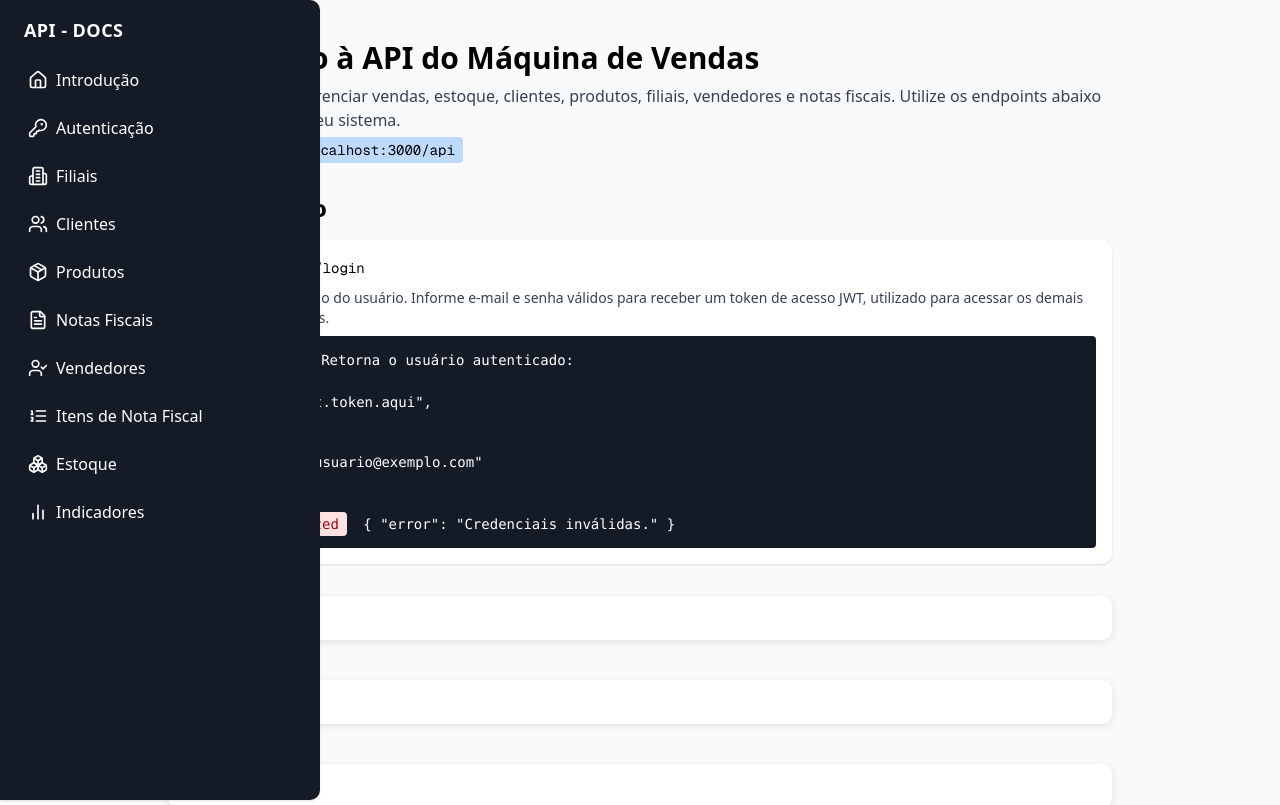
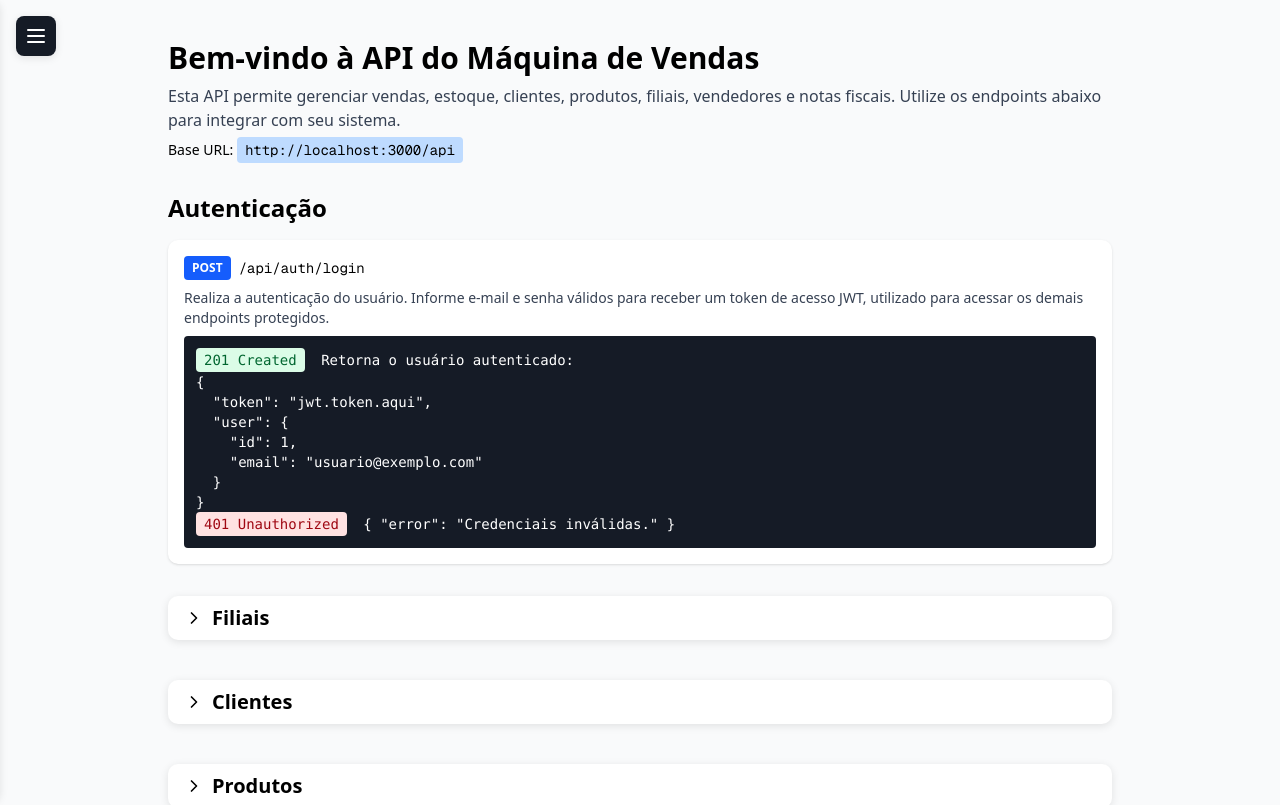
Before and after one commit to chzin777/api-documentation, a Next.js app: page / in a window 1280 px wide. Shown: the top 805 px of the page. Built offline with nearby package versions, Linux system fonts and the light colour scheme.

Commit message:
lutando com a sidebar

```diff
--- a/src/app/components/Sidebar.tsx
+++ b/src/app/components/Sidebar.tsx
@@ -1,49 +1,76 @@
 "use client";
 
+import React, { useState } from "react";
 import { Home, KeyRound, Building2, Users, Package, FileText, UserCheck, ListOrdered, Boxes, BarChart2, Menu } from "lucide-react";
-import { useState } from "react";
-
 export default function Sidebar() {
   const [open, setOpen] = useState(false);
 
   // Fecha sidebar ao clicar em um link (mobile)
   const handleNavClick = () => setOpen(false);
 
+  // Detecta se está em tela <= 1366px
+  const isMobile = typeof window !== 'undefined' ? window.innerWidth <= 1366 : false;
+
+  // Estilos dinâmicos para sidebar e overlay
+  const sidebarStyle: React.CSSProperties = {
+    position: 'fixed',
+    top: 0,
+    left: 0,
+    height: '100vh',
+    minWidth: 180,
+    zIndex: 40,
+    background: '#151b26',
+    borderRadius: '0 0.5rem 0.5rem 0',
+    boxShadow: '0 2px 8px 0 rgba(0,0,0,0.10)',
+    padding: isMobile ? 12 : 16,
+    transform: isMobile ? (open ? 'translateX(0)' : 'translateX(-100%)') : 'translateX(0)',
+    transition: 'transform 0.3s',
+    width: isMobile ? '80vw' : 320,
+    maxWidth: 320,
+  };
+  const overlayStyle: React.CSSProperties = {
+    position: 'fixed',
+    top: 0,
+    left: 0,
+    right: 0,
+    bottom: 0,
+    background: 'rgba(0,0,0,0.4)',
+    zIndex: 30,
+    display: open ? 'block' : 'none',
+  };
+
   return (
     <>
       {/* Botão de menu para mobile */}
+      {isMobile && (
         <button
-        className="sm:hidden fixed top-4 left-4 z-40 bg-[#151b26] p-2 rounded shadow"
+          style={{ position: 'fixed', top: 16, left: 16, zIndex: 41, background: '#151b26', padding: 8, borderRadius: 8, boxShadow: '0 2px 8px 0 rgba(0,0,0,0.10)' }}
           aria-label="Abrir menu"
           onClick={() => setOpen(true)}
         >
           <Menu className="w-6 h-6 text-white" />
         </button>
+      )}
 
       {/* Overlay escuro para mobile */}
-      {open && (
-        <div
-          className="fixed inset-0 bg-black bg-opacity-40 z-30 sm:hidden"
-          onClick={() => setOpen(false)}
-        />
+      {isMobile && open && (
+        <div style={overlayStyle} onClick={() => setOpen(false)} />
       )}
 
       {/* Sidebar */}
-      <aside
-  className={`fixed top-0 left-0 h-screen responsive-sidebar p-2 sm:p-4 bg-[#151b26] rounded-r-lg shadow space-y-4 z-40 transition-transform duration-300 ${open ? 'translate-x-0' : '-translate-x-full'} sm:translate-x-0`}
-  style={{ minWidth: 180 }}
-  aria-hidden={!open && typeof window === 'undefined' ? false : (typeof window !== 'undefined' && window.innerWidth < 840 ? !open : false)}
-      >
+      <aside style={sidebarStyle} aria-hidden={isMobile ? !open : false}>
         <div className="mb-4 px-2 flex items-center justify-between">
           <span className="text-lg font-bold tracking-wide text-white">API - DOCS</span>
           {/* Botão fechar só no mobile */}
+          {isMobile && (
             <button
-            className="sm:hidden p-1 ml-2 text-white"
+              className="p-1 ml-2 text-white"
               aria-label="Fechar menu"
               onClick={() => setOpen(false)}
             >
               ×
             </button>
+          )}
         </div>
         <nav className="flex flex-col gap-2">
           <a href="#introducao" className="flex items-center gap-2 px-3 py-2 rounded hover:bg-[#232b3a] transition text-white" onClick={handleNavClick}>
--- a/src/app/page.tsx
+++ b/src/app/page.tsx
@@ -26,8 +26,8 @@ export default function Home() {
   <SectionClientes />
   <SectionProdutos />
   <SectionVendas />
+  <SectionNotasFiscaisItens />
   <SectionVendedores />
-  <SectionNotasFiscaisItens />
   <SectionEstoque />
   <SectionIndicadores />
       </main>
```
Lines whose indentation alone changed are shown as unchanged.
